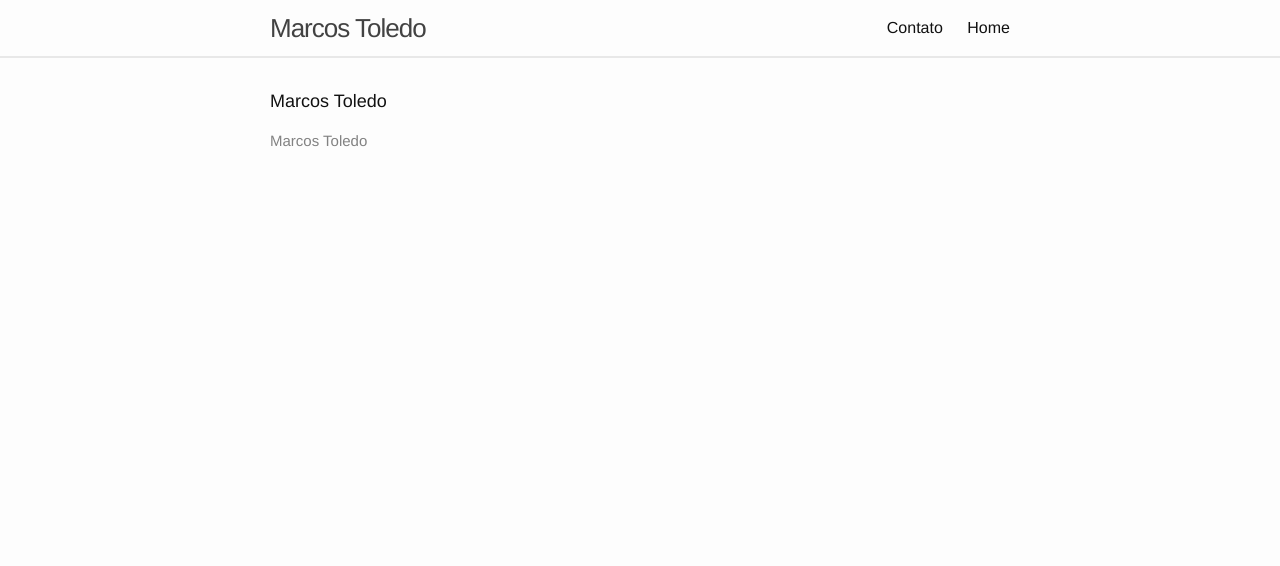
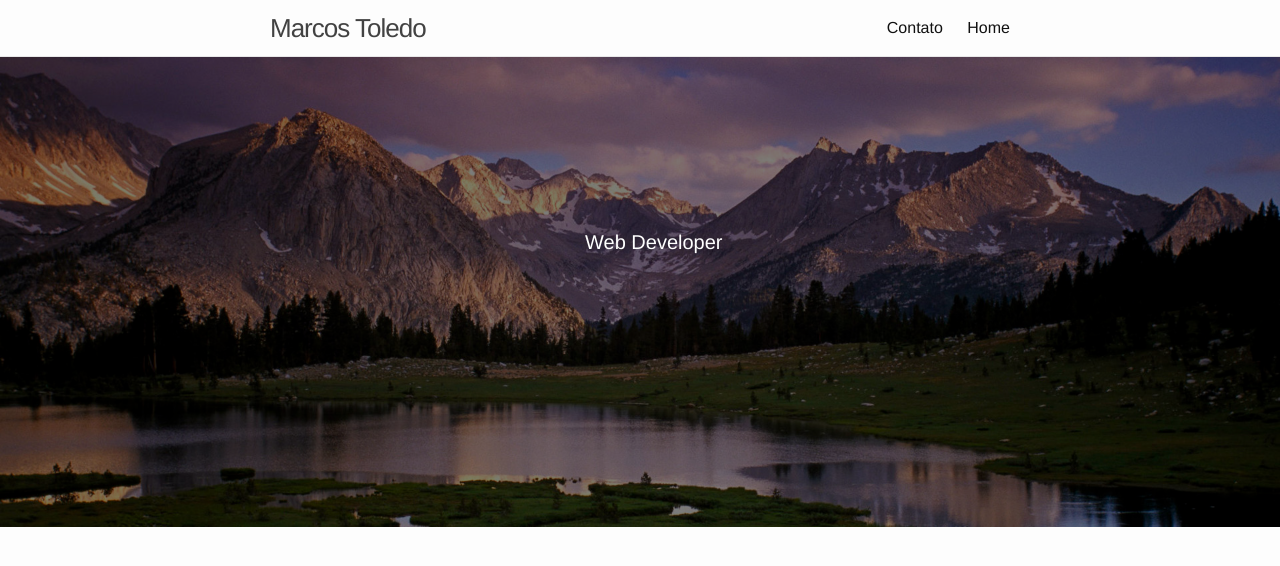
Before and after one commit to MarcosToledo/marcos-toledo, a Jekyll site: the page built from index.markdown, in a window 1280 px wide. Shown: the top 566 px of the page. Built offline with Jekyll 4.4.1, drawn with Linux system fonts in a browser that asks for light colours.

Commit message:
Updated Index

```diff
--- a/index.markdown
+++ b/index.markdown
@@ -1,9 +1,17 @@
 ---
 title: Home
 position: 0
-label name: Marcos Toledo
-label description: Web Developer
+label-name: Marcos Toledo
+label-description: Web Developer
 layout: home
 ---
 
- {{ page\['label description'\] }}
+<div class="home-container">
+<div>
+<img class="img-background" src="/uploads/landscape.jpg">
+<div class="img-background-layer" ></div>
+<h1 class="label-name"> {{ page['labe-lname'] }} </h1>
+<h2 class="label-description"> {{page['label-description'] }} </h2>
+</div>
+<div class="second-part"></div>
+</div>
```
